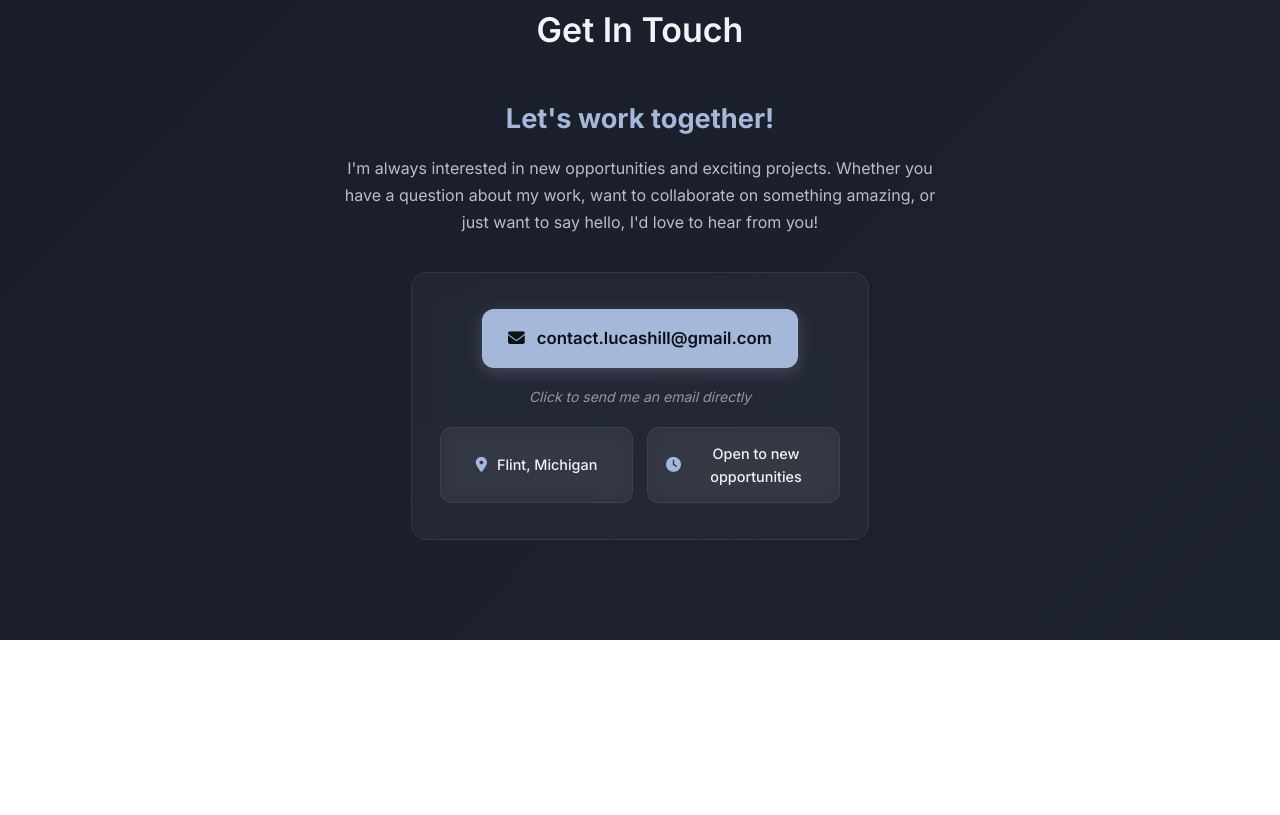
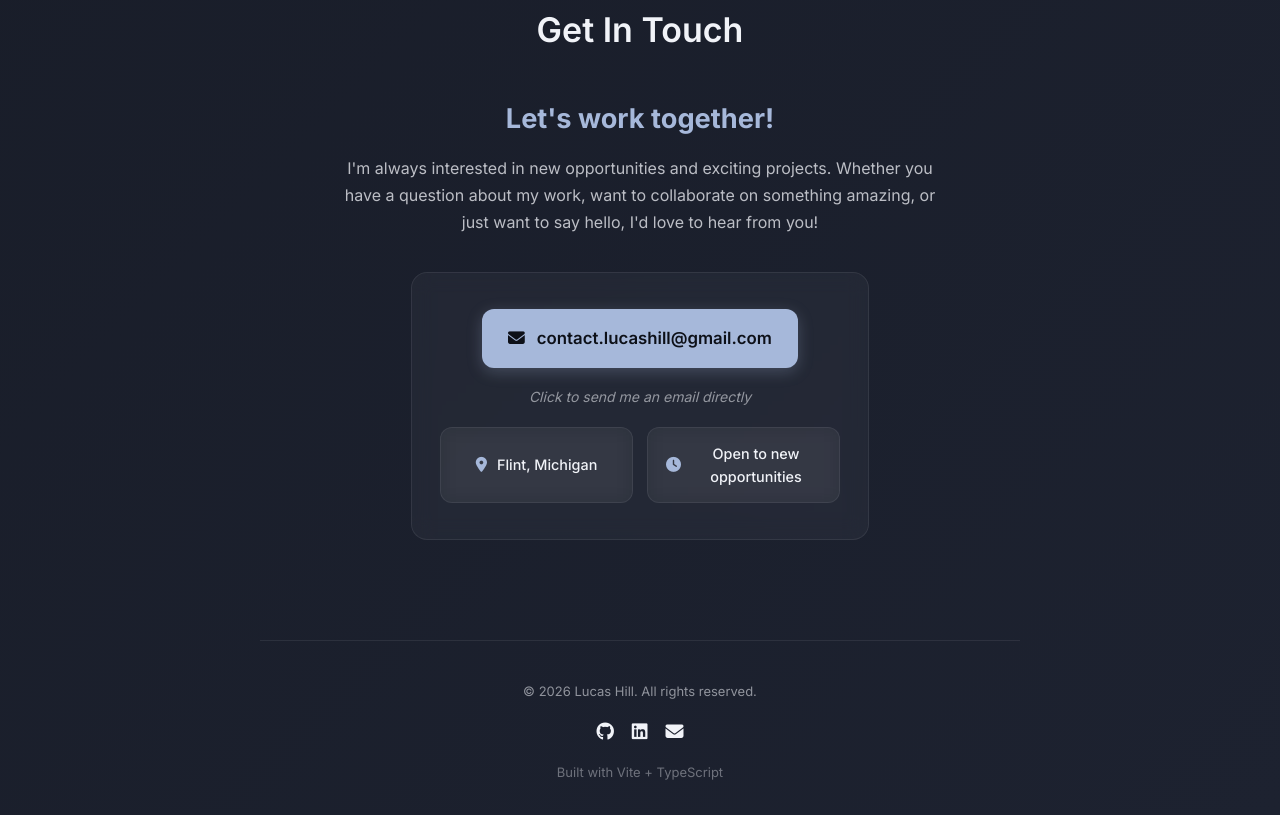
Before and after one commit to lucashill-dev/portfolio-website, a website built with Vite: page index.html in a window 1280 px wide. Shown: the part 4446-5261 px from the top of the page. Before the commit the page ends 5086 px from the top, so only its background shows below. Built offline with nearby package versions, Linux system fonts and the light colour scheme; some packages are replaced by stand-ins of ours.

Commit message:
Add footer component and refine project hovers

```diff
--- /dev/null
+++ b/src/components/footer.ts
@@ -0,0 +1,19 @@
+export function renderFooter(): string {
+  const year = new Date().getFullYear();
+  return `
+    <footer class="site-footer">
+      <p>&copy; ${year} Lucas Hill. All rights reserved.</p>
+      <div class="footer-links">
+        <a href="https://github.com/lucashill-dev" target="_blank" rel="noopener noreferrer" aria-label="Github">
+          <i class="fa-brands fa-github" aria-hidden="true"></i>
+        </a>
+        <a href="https://www.linkedin.com/in/lucashill-dev" target="_blank" rel="noopener noreferrer" aria-label="LinkedIn">
+          <i class="fa-brands fa-linkedin" aria-hidden="true"></i>
+        </a>
+        <a href="mailto:contact.lucashill@gmail.com" aria-label="Email">
+          <i class="fa-solid fa-envelope" aria-hidden="true"></i>
+        </a>
+      </div>
+      <p class="footer-note">Built with Vite + TypeScript</p>
+    </footer>`;
+}
--- a/src/main.ts
+++ b/src/main.ts
@@ -1,6 +1,7 @@
 import './style.css';
 import { inject } from '@vercel/analytics';
 import { renderNav } from './components/nav';
+import { renderFooter } from './components/footer';
 import { renderProgressBar, initProgressBar } from './components/progressBar';
 import { renderBackToTop, initBackToTop } from './components/backToTop';
 import { initScrollAnimations, initImageFadeIn, initSmoothScrollLinks } from './components/scrollAnimations';
@@ -26,7 +27,8 @@ app.innerHTML = `
     ${renderExperience()}
     ${renderSkills()}
     ${renderContact()}
-  </main>`;
+  </main>
+  ${renderFooter()}`;
 
 initProgressBar();
 initBackToTop();
--- a/src/resume.ts
+++ b/src/resume.ts
@@ -1,6 +1,7 @@
 import './style.css';
 import { inject } from '@vercel/analytics';
 import { renderNav } from './components/nav';
+import { renderFooter } from './components/footer';
 import { renderBackToTop, initBackToTop } from './components/backToTop';
 import { initImageFadeIn } from './components/scrollAnimations';
 import { initDevConsoleMessage } from './components/devConsole';
@@ -35,7 +36,8 @@ app.innerHTML = `
         <embed src="/resume/Lucas-Hill-Resume.pdf#toolbar=0&navpanes=0&scrollbar=0&view=Fit" type="application/pdf">
       </div>
     </section>
-  </main>`;
+  </main>
+  ${renderFooter()}`;
 
 initBackToTop();
 initImageFadeIn();
--- a/src/style.css
+++ b/src/style.css
@@ -9,3 +9,4 @@
 @import './styles/sections/skills.css';
 @import './styles/sections/contact.css';
 @import './styles/sections/resume.css';
+@import './styles/footer.css';
--- /dev/null
+++ b/src/styles/footer.css
@@ -0,0 +1,34 @@
+.site-footer {
+    text-align: center;
+    padding: 40px 24px 32px;
+    border-top: 1px solid var(--glass-border);
+}
+
+.site-footer p {
+    font-size: 13px;
+    color: var(--text-muted);
+}
+
+.footer-links {
+    display: flex;
+    justify-content: center;
+    gap: 18px;
+    margin: 16px 0;
+}
+
+.footer-links a {
+    color: var(--text-secondary);
+    font-size: 18px;
+    transition: color 0.2s ease, transform 0.2s ease;
+}
+
+.footer-links a:hover {
+    color: var(--accent);
+    transform: translateY(-2px);
+}
+
+.footer-note {
+    font-size: 12px;
+    color: var(--text-muted);
+    opacity: 0.7;
+}
--- a/src/styles/sections/projects.css
+++ b/src/styles/sections/projects.css
@@ -116,6 +116,22 @@ main section.animate-in .project-card {
     text-decoration: underline;
 }
 
+a.project-card:hover .project-link:not(.project-link--report) {
+    color: var(--accent-strong);
+}
+
+a.project-card:hover .project-link:not(.project-link--report) span {
+    text-decoration: underline;
+}
+
+a.project-card:has(.project-link--report:hover) .project-link:not(.project-link--report) {
+    color: var(--accent);
+}
+
+a.project-card:has(.project-link--report:hover) .project-link:not(.project-link--report) span {
+    text-decoration: none;
+}
+
 .project-link--report {
     cursor: pointer;
     position: relative;
@@ -128,6 +144,9 @@ main section.animate-in .project-card {
 
 .project-link--private:hover {
     color: var(--text-muted);
+}
+
+.project-link--private:hover span {
     text-decoration: none;
 }
 
```
